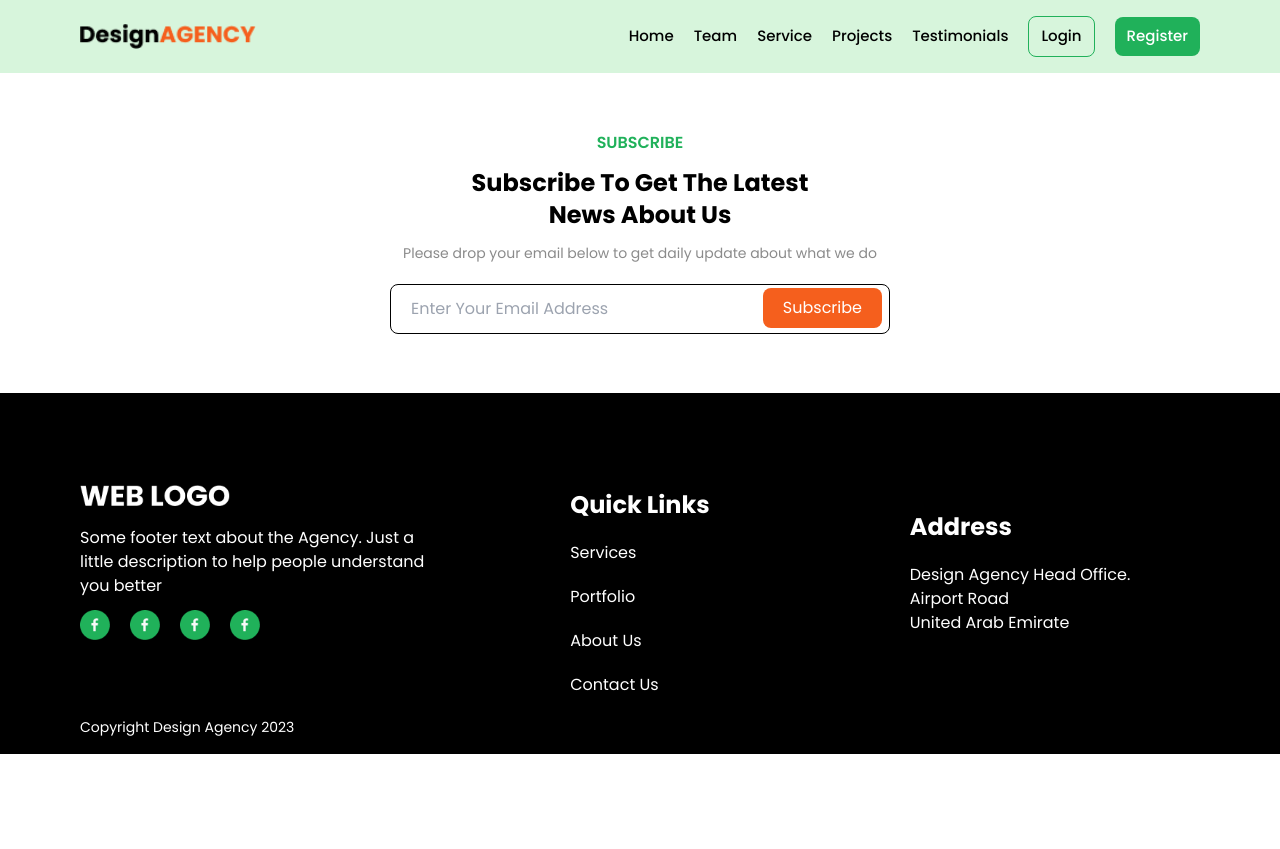
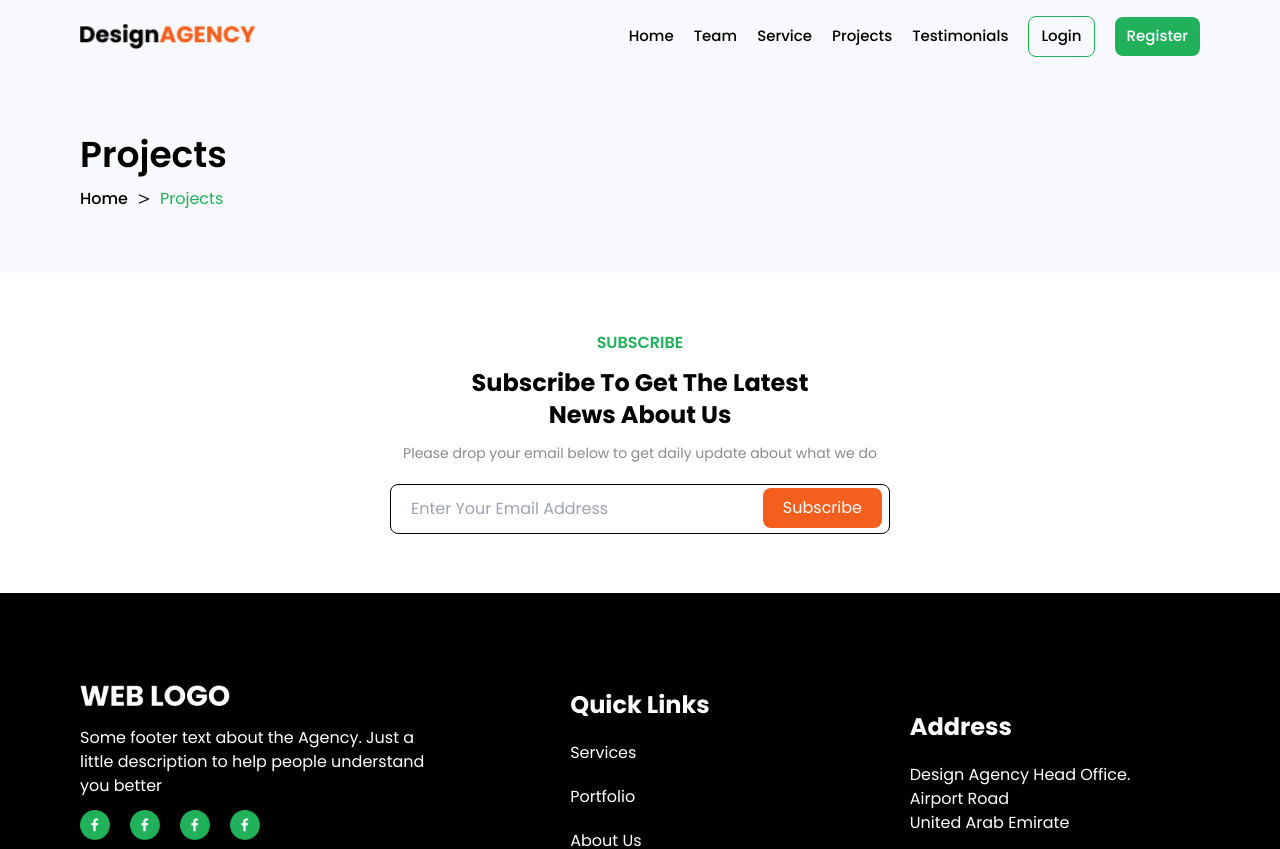
Before and after one commit to mdsajalali/web-design-agency, a Next.js app: page /projects in a window 1280 px wide. Shown: the top 849 px of the page. Before the commit the page ends 800 px from the top, so only its background shows below. Built offline with nearby package versions, Linux system fonts and the light colour scheme.

Commit message:
hero common section added

```diff
--- a/src/app/projects/page.jsx
+++ b/src/app/projects/page.jsx
@@ -1,3 +1,4 @@
+import CommonHero from '@/components/CommonHero'
 import Footer from '@/components/Footer'
 import Navbar from '@/components/Navbar'
 import Subscribe from '@/components/Subscribe'
@@ -6,8 +7,9 @@ import React from 'react'
 const page = () => {
   return (
     <div>
-      <div className="bg-[#D7F5DC] ">
+      <div className="bg-[#F8F9FC] ">
         <Navbar />
+        <CommonHero heading="Projects" nav="Home" currentNav="Projects" />
       </div>
       <Subscribe />
       <Footer />
--- a/src/app/service/page.jsx
+++ b/src/app/service/page.jsx
@@ -1,18 +1,19 @@
-import Footer from '@/components/Footer'
-import Navbar from '@/components/Navbar'
-import Subscribe from '@/components/Subscribe'
-import React from 'react'
+import CommonHero from "@/components/CommonHero";
+import Footer from "@/components/Footer";
+import Navbar from "@/components/Navbar";
+import Subscribe from "@/components/Subscribe";
 
 const page = () => {
   return (
     <div>
-      <div className="bg-[#D7F5DC] ">
+      <div className="bg-[#F8F9FC] ">
         <Navbar />
+        <CommonHero heading="Service" nav="Home" currentNav="Service" />
       </div>
       <Subscribe />
       <Footer />
     </div>
   );
-}
+};
 
-export default page
+export default page;
--- a/src/app/team/page.jsx
+++ b/src/app/team/page.jsx
@@ -2,12 +2,14 @@ import Footer from '@/components/Footer'
 import Navbar from '@/components/Navbar'
 import Subscribe from '@/components/Subscribe'
 import React from 'react'
+import CommonHero from '@/components/CommonHero'
 
 const page = () => {
   return (
     <div>
-      <div className="bg-[#D7F5DC] ">
+      <div className="bg-[#F8F9FC] ">
         <Navbar />
+        <CommonHero heading="Team" nav="Home" currentNav="Team" />
       </div>
       <Subscribe />
       <Footer />
--- a/src/app/testimonials/page.jsx
+++ b/src/app/testimonials/page.jsx
@@ -1,3 +1,4 @@
+import CommonHero from '@/components/CommonHero'
 import Footer from '@/components/Footer'
 import Navbar from '@/components/Navbar'
 import Subscribe from '@/components/Subscribe'
@@ -6,8 +7,13 @@ import React from 'react'
 const page = () => {
   return (
     <div>
-      <div className="bg-[#D7F5DC] ">
+      <div className="bg-[#F8F9FC] ">
         <Navbar />
+        <CommonHero
+          heading="Testimonials"
+          nav="Home"
+          currentNav="Testimonials"
+        />
       </div>
       <Subscribe />
       <Footer />
--- /dev/null
+++ b/src/components/CommonHero.jsx
@@ -0,0 +1,21 @@
+import Link from "next/link";
+import { TbMathGreater } from "react-icons/tb";
+
+const CommonHero = ({ heading, nav, currentNav }) => {
+  return (
+    <div className="max-w-[1440px] h-[200px] mx-auto p-4 px-5 md:px-20 flex flex-col items-start justify-center ">
+      <h1 className="text-4xl font-semibold mb-3">{heading}</h1>
+      <div className="flex gap-2 items-center justify-center">
+        <Link className="font-medium" href="/">{nav}</Link>
+        <span>
+          <TbMathGreater />
+        </span>
+        <Link className="text-[#20B15A]" href="/">
+          {currentNav}
+        </Link>
+      </div>
+    </div>
+  );
+};
+
+export default CommonHero;
```
